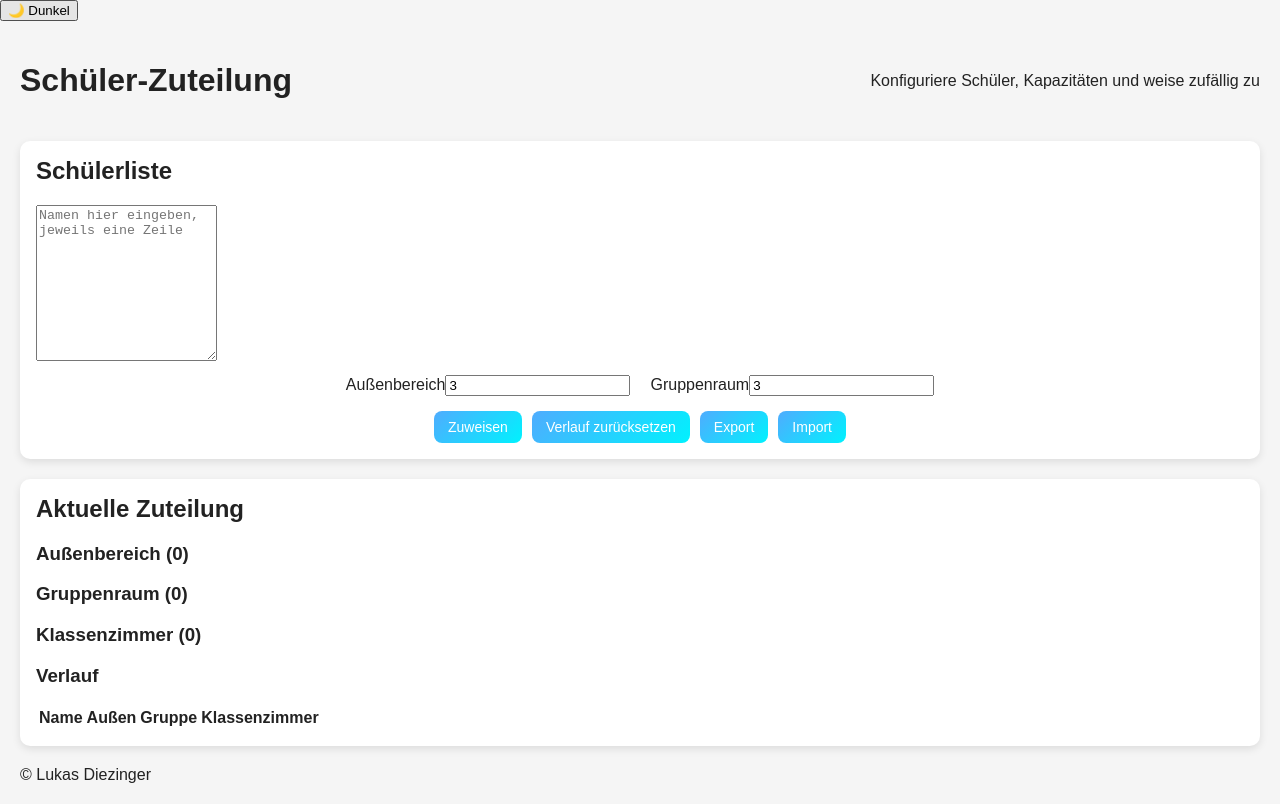
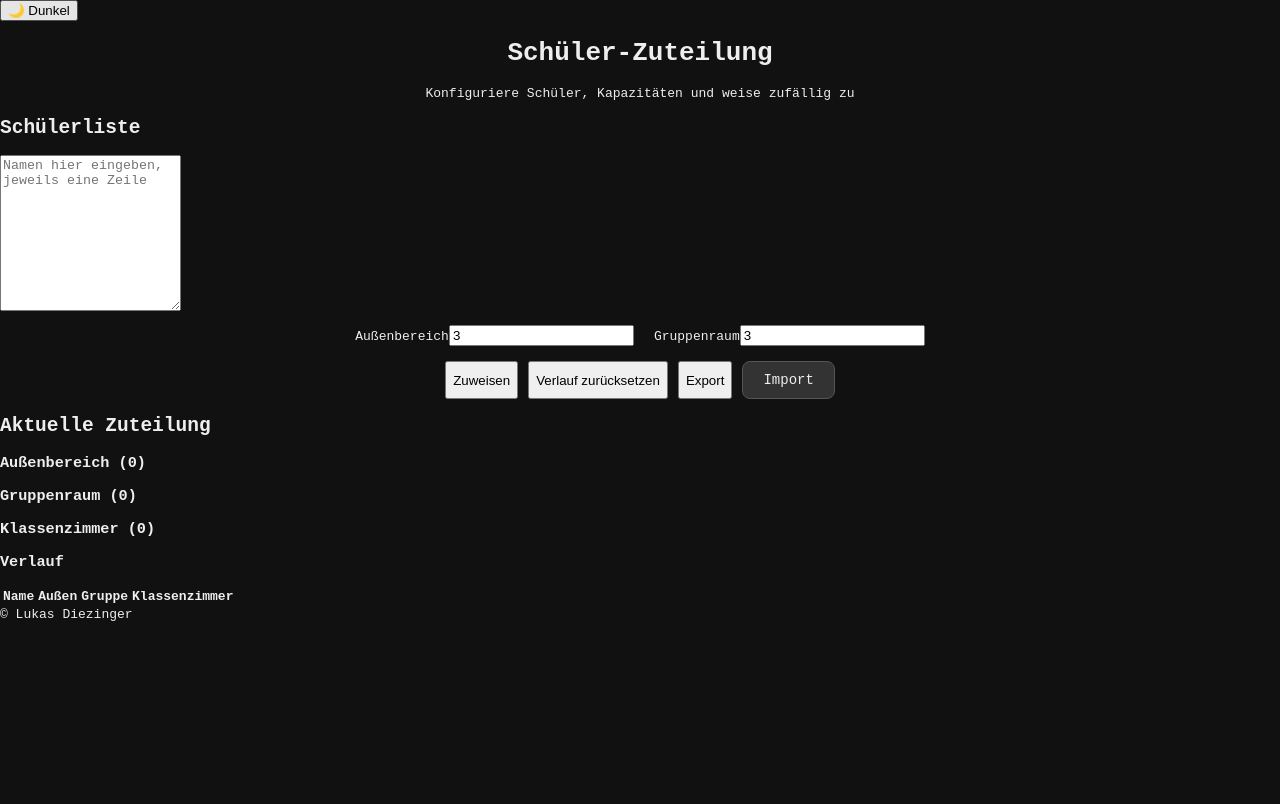
Before and after one commit to TheUltimateVxnom/ZuteilungSchueler, a React (Vite) app: page / in a window 1280 px wide. Built offline with nearby package versions, Linux system fonts and the light colour scheme.

Commit message:
Update index.css

```diff
--- a/src/index.css
+++ b/src/index.css
@@ -1,108 +1,94 @@
-:root {
-  --bg-color: #f5f5f5;
-  --card-bg: #fff;
-  --text-color: #222;
-  --input-border: #ccc;
-  --btn-gradient: linear-gradient(135deg, #4facfe 0%, #00f2fe 100%);
-  --btn-hover: linear-gradient(135deg, #43e97b 0%, #38f9d7 100%);
+body {
+  font-family: monospace;
+  background: #111;
+  color: #eee;
+  margin: 0;
+  padding: 0;
 }
 
-body {
-  margin: 0;
-  font-family: Arial, sans-serif;
-  background: var(--bg-color);
-  color: var(--text-color);
-}
-
-.app-container {
+.app {
+  text-align: center;
   padding: 20px;
 }
 
-header {
+.title {
+  font-size: 2rem;
+  margin-bottom: 20px;
+}
+
+.container {
   display: flex;
-  justify-content: space-between;
+  justify-content: center;
+  gap: 20px;
+  margin-bottom: 20px;
+}
+
+.input-group {
+  display: flex;
+  flex-direction: column;
   align-items: center;
 }
 
-.card-buttons {
-  display: flex;
-  gap: 10px;
+.label {
+  margin-bottom: 8px;
+  font-weight: bold;
 }
 
-.card-buttons button,
-.card-buttons label.btn-outline {
-  font-weight: normal;
+.textarea {
+  width: 300px;
+  height: 150px;
+  background: #222;
+  color: #eee;
+  border: 1px solid #555;
+  border-radius: 8px;
+  padding: 10px;
+  resize: none;
+  font-family: monospace; /* Einheitlich für Import & Export */
   font-size: 14px;
-  font-family: inherit;
-  padding: 8px 14px;
-  border: none;
-  border-radius: 8px;
-  cursor: pointer;
-  color: white;
-  background: var(--btn-gradient);
-  transition: all 0.3s ease;
-  text-align: center;
 }
 
-.card-buttons button:hover,
-.card-buttons label.btn-outline:hover {
-  background: var(--btn-hover);
-  transform: translateY(-2px);
-  box-shadow: 0 4px 10px rgba(0,0,0,0.15);
+.btn-import {
+  padding: 10px 20px;
+  background: #333;
+  border: 1px solid #555;
+  border-radius: 8px;
+  color: #eee;
+  cursor: pointer;
+  font-size: 14px;
 }
 
-.app-main {
-  margin-top: 20px;
+.btn-import:hover {
+  background: #444;
 }
 
-.app-main section {
-  margin-bottom: 20px;
+.history {
+  margin-top: 30px;
+  text-align: left;
+  max-width: 650px;
+  margin-left: auto;
+  margin-right: auto;
 }
 
-.card {
-  background: var(--card-bg);
-  padding: 16px;
-  border-radius: 10px;
-  box-shadow: 0 3px 8px rgba(0,0,0,0.1);
+.subtitle {
+  font-size: 1.5rem;
+  margin-bottom: 10px;
 }
 
-.card h2 {
-  margin-top: 0;
+.no-history {
+  font-style: italic;
+  color: #888;
 }
 
-.add-student {
-  display: flex;
-  gap: 10px;
-  margin-top: 10px;
-}
-
-.add-student input {
-  flex: 1;
-  padding: 8px;
-  border: 1px solid var(--input-border);
+.history-entry {
+  background: #222;
+  padding: 10px;
+  margin-bottom: 10px;
   border-radius: 6px;
 }
 
-ul {
-  list-style: none;
-  padding: 0;
-  margin: 0;
+.timestamp {
+  display: block;
+  font-size: 0.8rem;
+  color: #aaa;
+  margin-top: 5px;
 }
-
-ul li {
-  margin: 6px 0;
-  display: flex;
-  align-items: center;
-  justify-content: space-between;
-}
-
-.assignments {
-  display: flex;
-  justify-content: space-between;
-  gap: 20px;
-}
-
-.placeholder {
-  color: #888;
-  font-style: italic;
-}
```
